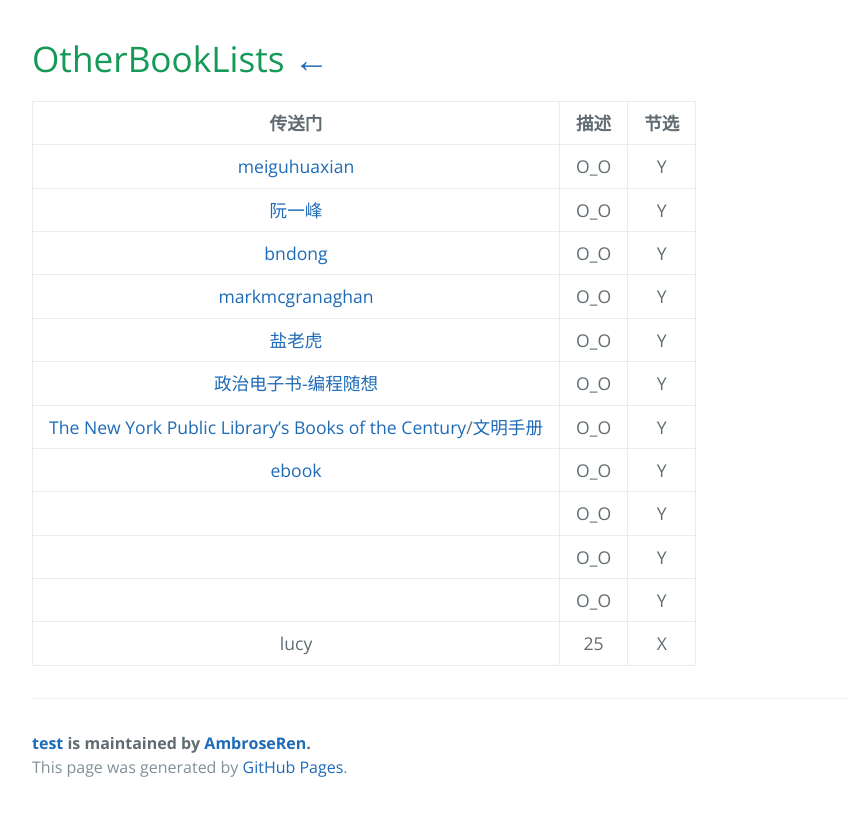
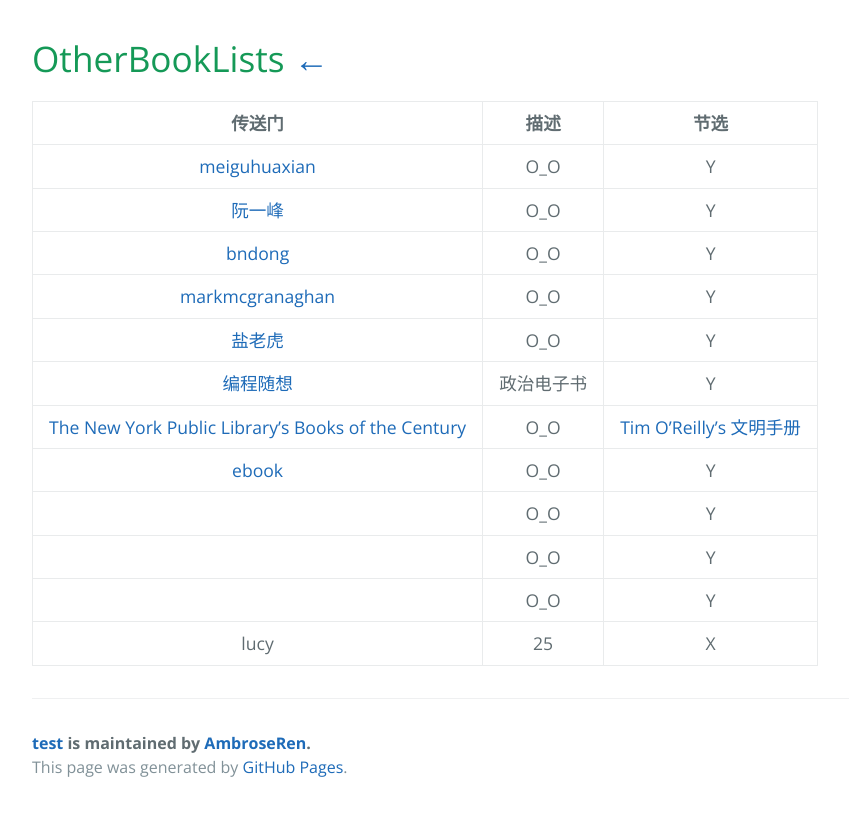
Before and after one commit to AmbroseRen/test, a Jekyll site: the page built from Library/OtherBookLists.md, in a window 1280 px wide. Shown: the top 816 px of the page, without its empty margins (192-1041 px from the left). Built offline with Jekyll 4.4.1, drawn with Linux system fonts in a browser that asks for light colours; our own code applies the rules of GitHub Pages for plain Markdown files; the repository's description, which GitHub fills in, is left out.

Commit message:
Update OtherBookLists.md

```diff
--- a/Library/OtherBookLists.md
+++ b/Library/OtherBookLists.md
@@ -7,8 +7,8 @@
 | [bndong](https://www.cnblogs.com/bndong/p/10300036.html) | O_O | Y |
 | [markmcgranaghan](https://markmcgranaghan.com/books) | O_O | Y |
 | [盐老虎](https://salttiger.com/archives/) | O_O | Y |
-| [政治电子书-编程随想](https://github.com/programthink/books) | O_O | Y |
-| [The New York Public Library's Books of the Century](https://www.nypl.org/voices/print-publications/books-of-the-century)/[文明手册](https://medium.com/the-long-now-foundation/tim-oreilly-s-book-list-for-the-manual-for-civilization-69598baf562f) | O_O | Y |
+| [编程随想](https://github.com/programthink/books) | 政治电子书 | Y |
+| [The New York Public Library's Books of the Century](https://www.nypl.org/voices/print-publications/books-of-the-century) | O_O | [Tim O’Reilly’s 文明手册](https://medium.com/the-long-now-foundation/tim-oreilly-s-book-list-for-the-manual-for-civilization-69598baf562f) |
 | [ebook](https://www.cnblogs.com/yasepix/p/12431379.html) | O_O | Y |
 | []() | O_O | Y |
 | []() | O_O | Y |
```
